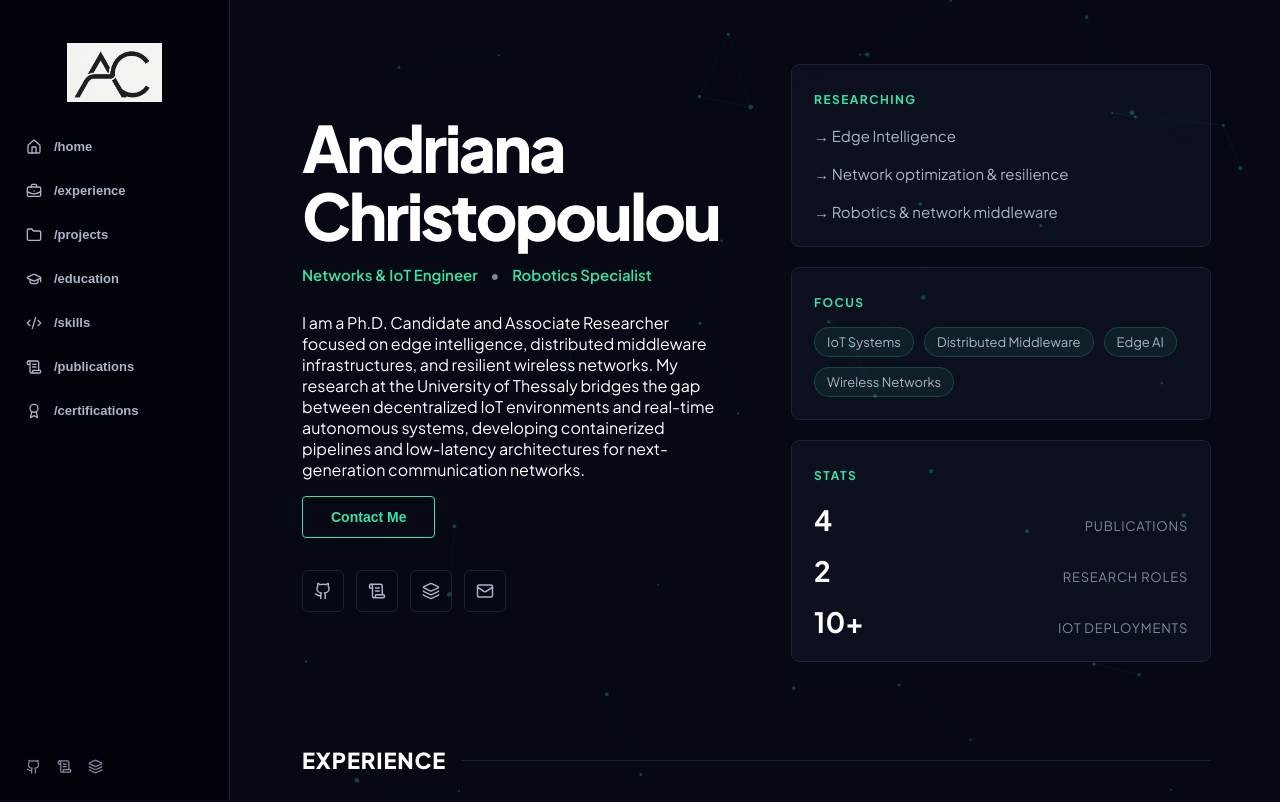
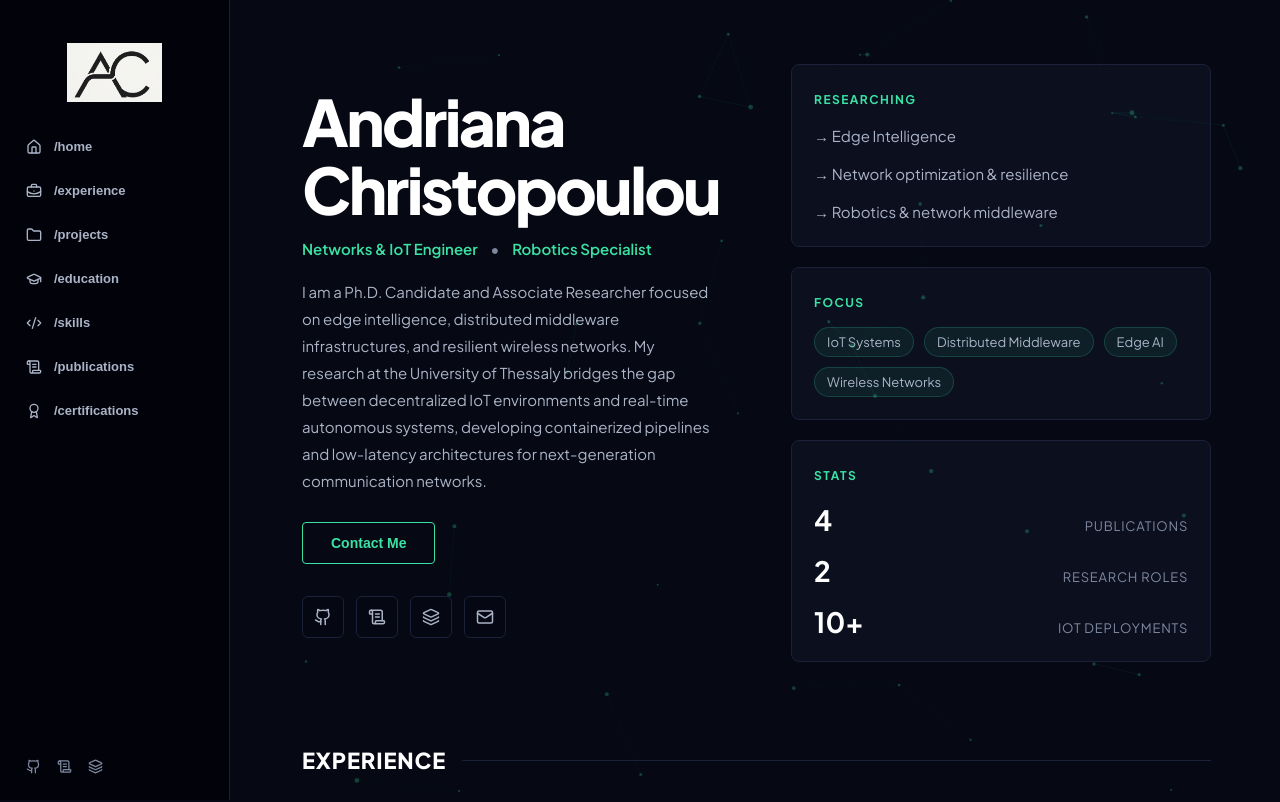
Before and after one commit to losandriana/bio, a React (Vite) app: page / in a window 1280 px wide. Shown: the top 802 px of the page. Built offline with nearby package versions, Linux system fonts and the light colour scheme.

Commit message:
Update styles.css

```diff
--- a/src/styles.css
+++ b/src/styles.css
@@ -182,7 +182,7 @@ body {
 }
 
 .static-role-subline {
-  margin: 0 0 28px 0;
+  margin: 0 0 20px 0; /* Reduced margin slightly to fit bio naturally above buttons */
   font-size: 15px;
   font-weight: 600;
   color: var(--brand-green);
@@ -191,6 +191,15 @@ body {
 .static-role-subline span {
   color: var(--text-dim);
   margin: 0 10px;
+}
+
+/* NEW: Styles for the central bio text block filling up the layout gap */
+.hero-narrative-bio {
+  font-size: 15px;
+  line-height: 1.8;
+  color: var(--text-muted);
+  max-width: 620px; /* Restricts content stretch so it reads comfortably */
+  margin: 0 0 28px 0;
 }
 
 .hero-cta-row {
@@ -363,7 +372,6 @@ body {
   padding-left: 20px;
 }
 
-/* NEW: Layout wrappers aligning logos side-by-side with timeline item text cards */
 .tile-content-wrapper {
   display: flex;
   align-items: flex-start;
@@ -441,7 +449,7 @@ body {
 .tile-institution-sub {
   margin: 6px 0 10px 0;
   font-size: 15px;
-  color: var(--text-muted); /* Changed to secondary white to give prominence to project link above it */
+  color: var(--text-muted);
   font-weight: 500;
 }
 
@@ -631,7 +639,6 @@ body {
 }
 
 @media (max-width: 640px) {
-  /* NEW: Adjust layout structure safely on mobile viewports so logos drop above text neatly */
   .tile-content-wrapper {
     flex-direction: column;
     gap: 14px;
```
